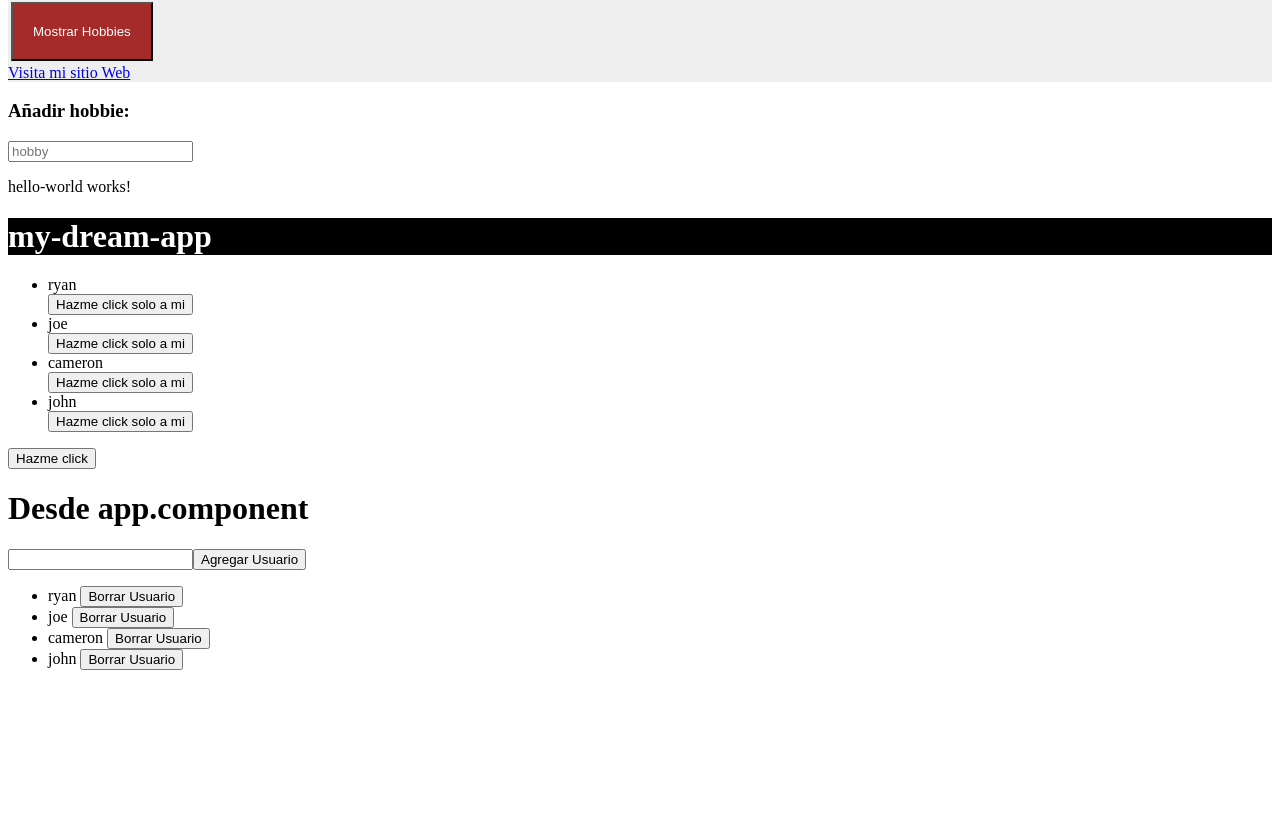
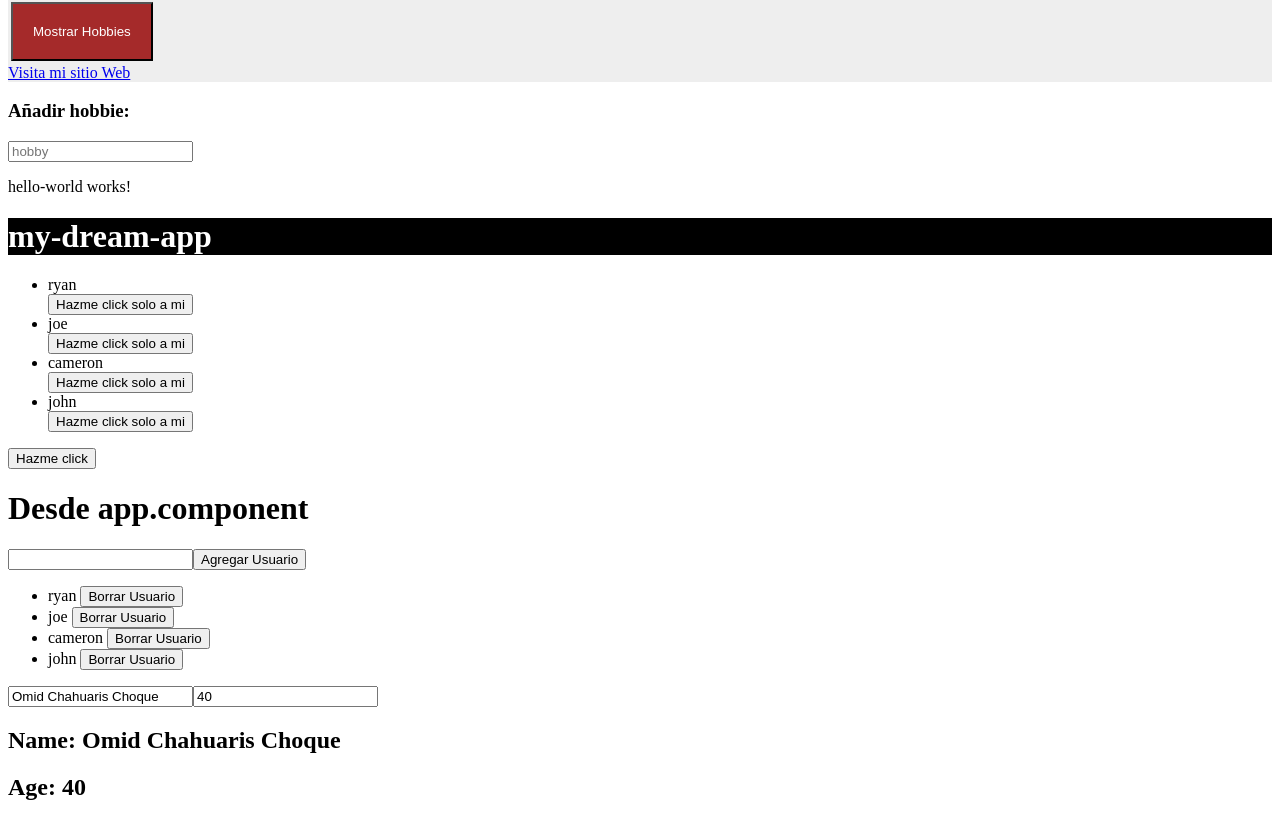
Before and after one commit to OmidErnesto/Angular1y2, an Angular app: page / in a window 1280 px wide. Shown: the part 172-993 px from the top of the page. Before the commit the page ends 858 px from the top, so only its background shows below. Built offline with nearby package versions, Linux system fonts and the light colour scheme.

Commit message:
Haciendo DataBinding con los datos del formulario

```diff
--- a/src/app/app.component.html
+++ b/src/app/app.component.html
@@ -44,3 +44,14 @@
     {{ user }} <button (click)="deleteUser(user)">Borrar Usuario</button>
   </li>
 </ul>
+
+
+
+<div>
+  <form>
+    <input type="text" name="name" [(ngModel)]="name">
+    <input type="text" name="age" [(ngModel)]="age">
+  </form>
+  <h2>Name: {{ name }}</h2>
+  <h2>Age: {{ age }}</h2>
+</div>
--- a/src/app/app.component.ts
+++ b/src/app/app.component.ts
@@ -9,7 +9,8 @@
   users = ['ryan','joe','cameron','john'];
   activated = false;
   title = 'my-dream-app';
-  name : string;
+  name : string = "Omid Ernesto Chahuaris Choque";
+  age : number = 40;
   email; // : string ;
   webpage : string;
   hobbies : string[];
--- a/src/app/app.module.ts
+++ b/src/app/app.module.ts
@@ -1,9 +1,11 @@
 import { NgModule } from '@angular/core';
 import { BrowserModule } from '@angular/platform-browser';
+
 
 import { AppComponent } from './app.component';
 import { HelloWorldComponent } from './hello-world/hello-world.component';
 import { UserComponent } from './user/user.component';
+import { FormsModule } from '@angular/forms';
 
 @NgModule({
   declarations: [
@@ -12,7 +14,8 @@
     UserComponent
   ],
   imports: [
-    BrowserModule
+    BrowserModule,
+    FormsModule,
   ],
   providers: [],
   bootstrap: [AppComponent]
```
